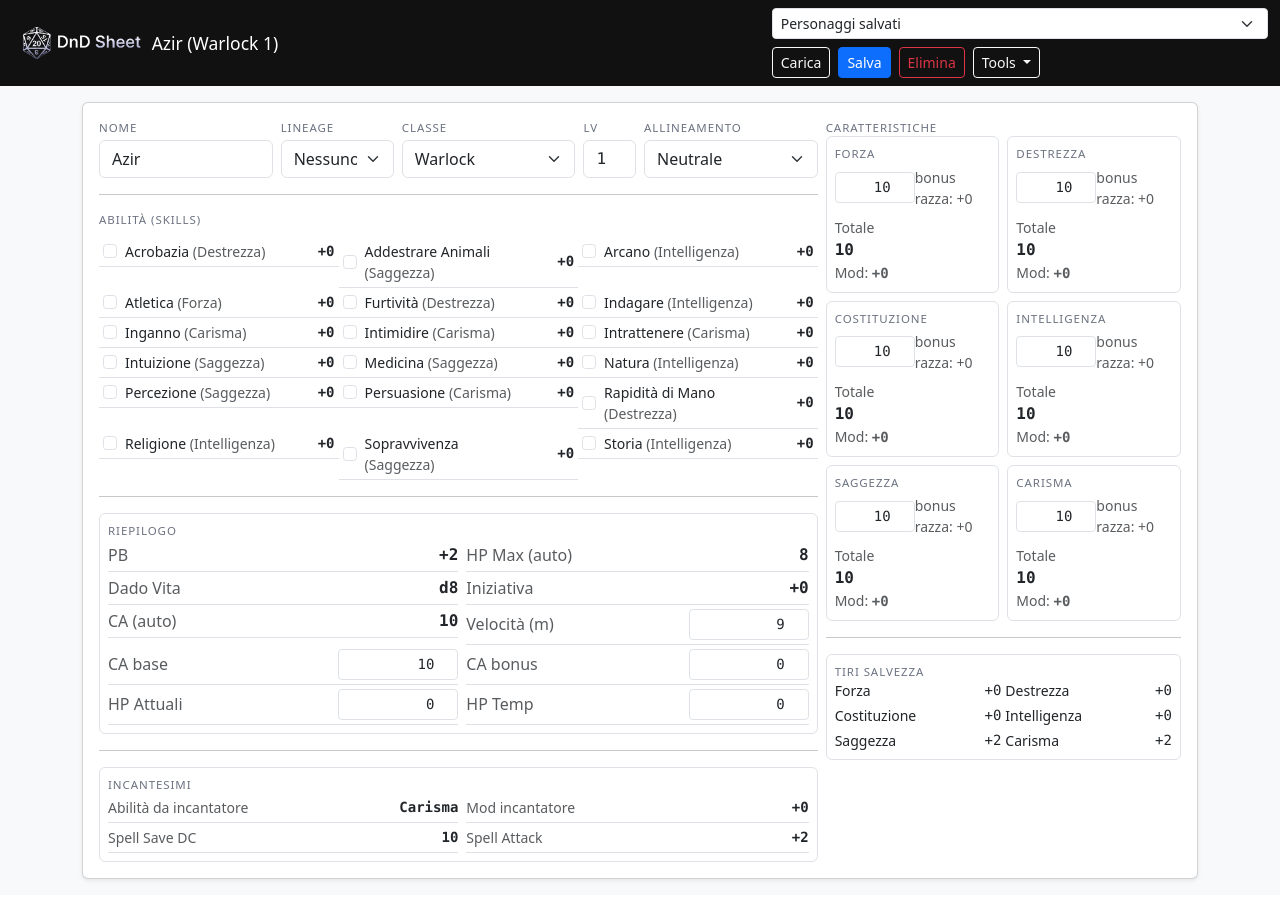
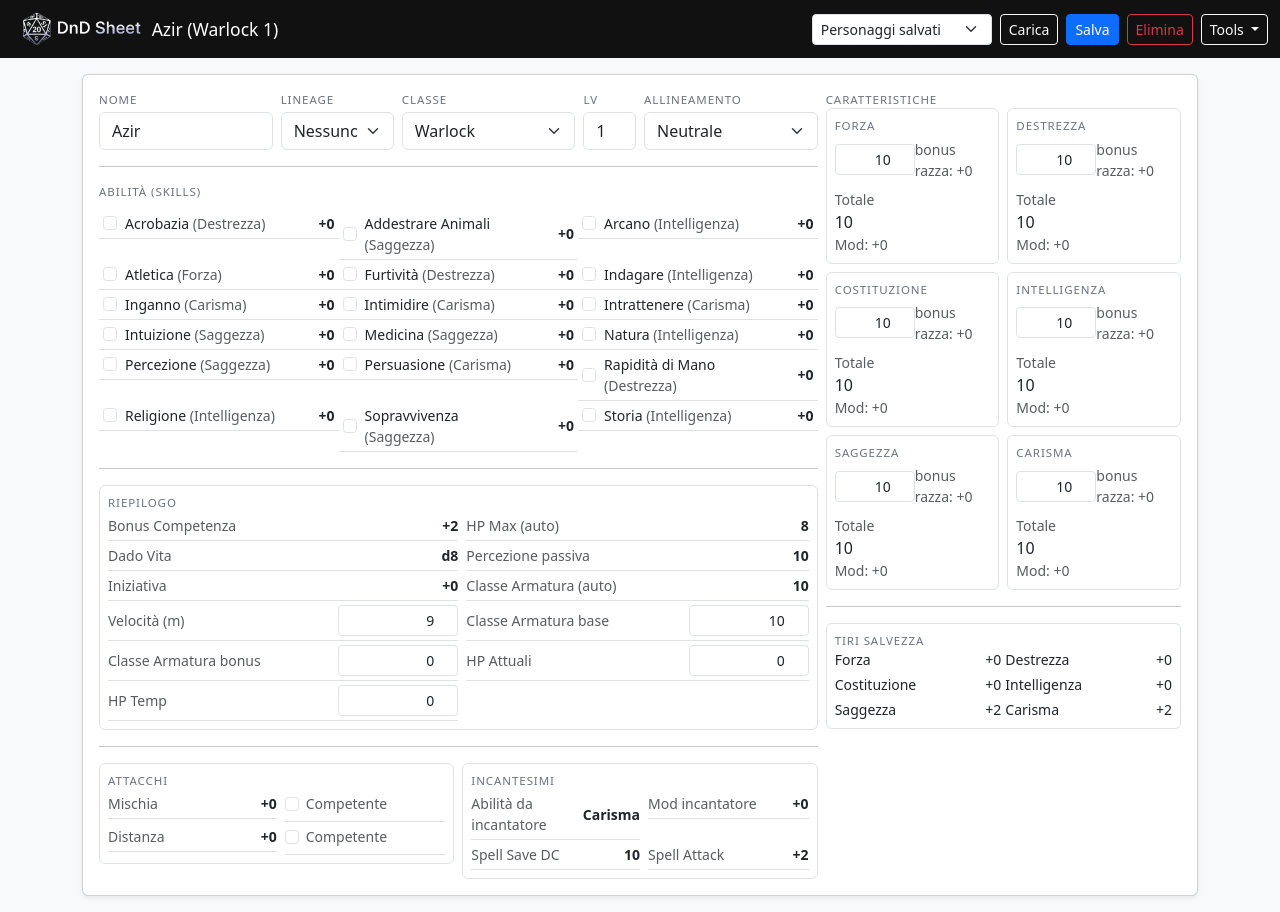
Before and after one commit to mixman1978/dnd-sheet, a Flask app: page / in a window 1280 px wide. Before the commit the page ends 882 px from the top, so only its background shows below. Run offline with Flask 3, Linux system fonts and the light colour scheme; data that the repository does not hold is empty.

Commit message:
UI polish: unify fonts, add passive perception, base attacks, and align cards

```diff
--- a/app.py
+++ b/app.py
@@ -56,6 +56,9 @@ DEFAULT_PG = {
     "ac_base": 10,
     "ac_bonus": 0,
     "speed": 9,
+    # Base attacks (no inventory yet)
+    "atk_prof_melee": False,
+    "atk_prof_ranged": False,
 }
 
 
@@ -135,6 +138,8 @@ def normalize_pg(pg: Any) -> dict:
     pg["ac_base"] = clamp_int(pg.get("ac_base"), 10, 1, 30)
     pg["ac_bonus"] = clamp_int(pg.get("ac_bonus"), 0, -10, 20)
     pg["speed"] = clamp_int(pg.get("speed"), 9, 0, 60)
+    pg["atk_prof_melee"] = bool(pg.get("atk_prof_melee", False))
+    pg["atk_prof_ranged"] = bool(pg.get("atk_prof_ranged", False))
 
     ensure_lineage_state(pg)
     return pg
@@ -199,6 +204,8 @@ def create_app() -> Flask:
             pg["ac_base"] = clamp_int(request.form.get("ac_base"), pg.get("ac_base", 10), 1, 30)
             pg["ac_bonus"] = clamp_int(request.form.get("ac_bonus"), pg.get("ac_bonus", 0), -10, 20)
             pg["speed"] = clamp_int(request.form.get("speed"), pg.get("speed", 9), 0, 60)
+            pg["atk_prof_melee"] = request.form.get("atk_prof_melee") is not None
+            pg["atk_prof_ranged"] = request.form.get("atk_prof_ranged") is not None
 
             # mezzelfo extras (se presenti)
             pg["lineage_extra_stats"] = [
@@ -277,6 +284,14 @@ def create_app() -> Flask:
                 }
             )
 
+        # Passive Perception: 10 + WIS mod + PB if proficient in Percezione
+        wis_mod = mod(totals["sag"])
+        passive_perception = 10 + wis_mod + (pb if "Percezione" in prof_set else 0)
+
+        # Base attacks (no weapon/inventory yet)
+        melee_attack_bonus = mod(totals["for"]) + (pb if pg.get("atk_prof_melee") else 0)
+        ranged_attack_bonus = mod(totals["des"]) + (pb if pg.get("atk_prof_ranged") else 0)
+
         characters = list_characters()
 
         return render_template(
@@ -296,6 +311,9 @@ def create_app() -> Flask:
             ac=ac,
             dex_mod=dex_mod,
             characters=characters,
+            passive_perception=passive_perception,
+            melee_attack_bonus=melee_attack_bonus,
+            ranged_attack_bonus=ranged_attack_bonus,
             spell_ability=spell_ability,
             spell_ability_label=spell_ability_label,
             spell_mod=spell_mod,
--- a/templates/base.html
+++ b/templates/base.html
@@ -7,12 +7,29 @@
 
   <link href="https://cdn.jsdelivr.net/npm/bootstrap@5.3.3/dist/css/bootstrap.min.css" rel="stylesheet">
     <style>
-    .mono { font-family: ui-monospace, SFMono-Regular, Menlo, Monaco, Consolas, "Liberation Mono", "Courier New", monospace; }
+    :root{
+      --app-font: system-ui, -apple-system, "Segoe UI", Roboto, "Helvetica Neue", Arial, "Noto Sans", sans-serif;
+
+      /* forza Bootstrap a usare lo stesso font OVUNQUE */
+      --bs-body-font-family: var(--app-font);
+      --bs-font-sans-serif: var(--app-font);
+    }
+
+    html, body { font-family: var(--app-font) !important; }
+
+    /* forza i componenti più “capricciosi” su Windows */
+    .navbar, .card, .dropdown-menu,
+    .btn, .form-control, .form-select, .input-group-text,
+    table, .table, .list-group, .badge {
+      font-family: var(--app-font) !important;
+    }
+
+    /* numeri allineati ma stesso font */
+    .mono { font-family: inherit !important; font-variant-numeric: tabular-nums; }
+
     .label { font-size: .72rem; text-transform: uppercase; letter-spacing: .08em; color: #6b7280; }
-    .value { font-weight: 700; }
-    /* Prevent file input from overflowing/truncating oddly inside the Tools dropdown */
-    .dropdown-menu .input-group .form-control[type=file] { min-width: 0; }
   </style>
+
   <link rel="icon" href="{{ url_for('static', filename='favicon.ico') }}" sizes="any">
   <link rel="apple-touch-icon" href="{{ url_for('static', filename='apple-touch-icon.png') }}">
 
@@ -41,8 +58,8 @@
     </button>
 
     <div class="collapse navbar-collapse" id="mainNavbar">
-      <div class="ms-auto d-flex align-items-center gap-2 flex-wrap py-2 py-lg-0">
-          <select id="navbar-character-select" class="form-select form-select-sm" style="min-width: 220px;">
+      <div class="ms-auto d-flex align-items-center gap-2 flex-nowrap py-2 py-lg-0">
+          <select id="navbar-character-select" class="form-select form-select-sm" style="min-width: 180px; max-width: 240px;">
             <option value="">Personaggi salvati</option>
             {% for ch in characters or [] %}
               <option value="{{ ch.id }}">{{ ch.name }}</option>
--- a/templates/index.html
+++ b/templates/index.html
@@ -128,12 +128,12 @@
 
         <hr class="my-3">
 
-        <div class="border rounded p-2 bg-white">
+        <div class="border rounded p-2 bg-white summary small">
           <div class="label">Riepilogo</div>
           <div class="row g-0">
             <div class="col-12 col-md-6">
               <div class="d-flex justify-content-between align-items-center py-1 border-bottom">
-                <div class="text-muted">PB</div>
+                <div class="text-muted">Bonus Competenza</div>
                 <div class="mono fw-bold">+{{ pb }}</div>
               </div>
             </div>
@@ -151,17 +151,23 @@
             </div>
             <div class="col-12 col-md-6 ps-md-2">
               <div class="d-flex justify-content-between align-items-center py-1 border-bottom">
+                <div class="text-muted">Percezione passiva</div>
+                <div class="mono fw-bold">{{ passive_perception }}</div>
+              </div>
+            </div>
+            <div class="col-12 col-md-6">
+              <div class="d-flex justify-content-between align-items-center py-1 border-bottom">
                 <div class="text-muted">Iniziativa</div>
                 <div class="mono fw-bold">{{ "%+d"|format(initiative) }}</div>
               </div>
             </div>
-            <div class="col-12 col-md-6">
+            <div class="col-12 col-md-6 ps-md-2">
               <div class="d-flex justify-content-between align-items-center py-1 border-bottom">
-                <div class="text-muted">CA (auto)</div>
+                <div class="text-muted">Classe Armatura (auto)</div>
                 <div class="mono fw-bold">{{ ac }}</div>
               </div>
             </div>
-            <div class="col-12 col-md-6 ps-md-2">
+            <div class="col-12 col-md-6">
               <div class="d-flex justify-content-between align-items-center py-1 border-bottom">
                 <div class="text-muted">Velocit&agrave; (m)</div>
                 <input class="form-control form-control-sm mono text-end" style="max-width:120px"
@@ -170,25 +176,25 @@
                   onkeydown="if(event.key==='Enter'){event.preventDefault(); this.form.submit();}">
               </div>
             </div>
-            <div class="col-12 col-md-6">
+            <div class="col-12 col-md-6 ps-md-2">
               <div class="d-flex justify-content-between align-items-center py-1 border-bottom">
-                <div class="text-muted">CA base</div>
+                <div class="text-muted">Classe Armatura base</div>
                 <input class="form-control form-control-sm mono text-end" style="max-width:120px"
                   type="number" min="1" max="30" name="ac_base" value="{{ pg.ac_base }}"
                   onchange="this.form.submit()" onblur="this.form.submit()"
                   onkeydown="if(event.key==='Enter'){event.preventDefault(); this.form.submit();}">
               </div>
             </div>
-            <div class="col-12 col-md-6 ps-md-2">
+            <div class="col-12 col-md-6">
               <div class="d-flex justify-content-between align-items-center py-1 border-bottom">
-                <div class="text-muted">CA bonus</div>
+                <div class="text-muted">Classe Armatura bonus</div>
                 <input class="form-control form-control-sm mono text-end" style="max-width:120px"
                   type="number" min="-10" max="20" name="ac_bonus" value="{{ pg.ac_bonus }}"
                   onchange="this.form.submit()" onblur="this.form.submit()"
                   onkeydown="if(event.key==='Enter'){event.preventDefault(); this.form.submit();}">
               </div>
             </div>
-            <div class="col-12 col-md-6">
+            <div class="col-12 col-md-6 ps-md-2">
               <div class="d-flex justify-content-between align-items-center py-1 border-bottom">
                 <div class="text-muted">HP Attuali</div>
                 <input class="form-control form-control-sm mono text-end" style="max-width:120px"
@@ -197,7 +203,7 @@
                   onkeydown="if(event.key==='Enter'){event.preventDefault(); this.form.submit();}">
               </div>
             </div>
-            <div class="col-12 col-md-6 ps-md-2">
+            <div class="col-12 col-md-6">
               <div class="d-flex justify-content-between align-items-center py-1 border-bottom">
                 <div class="text-muted">HP Temp</div>
                 <input class="form-control form-control-sm mono text-end" style="max-width:120px"
@@ -209,8 +215,59 @@
           </div>
         </div>
 
+        <hr class="my-3">
+        <div class="row g-2">
+          <div class="col-12 {% if spell_ability %}col-lg-6{% endif %}">
+            <div class="border rounded p-2 bg-white small">
+              <div class="label">Attacchi</div>
+              <div class="row g-0">
+                <div class="col-12 col-md-6">
+                  <div class="d-flex justify-content-between align-items-center py-1 border-bottom">
+                    <div class="text-muted">Mischia</div>
+                    <div class="mono fw-bold">{{ "%+d"|format(melee_attack_bonus) }}</div>
+                  </div>
+                </div>
+                <div class="col-12 col-md-6 ps-md-2">
+                  <div class="d-flex justify-content-between align-items-center py-1 border-bottom">
+                    <div class="form-check m-0">
+                      <input
+                        class="form-check-input"
+                        type="checkbox"
+                        id="atk-prof-melee"
+                        name="atk_prof_melee"
+                        onchange="this.form.submit()"
+                        {% if pg.atk_prof_melee %}checked{% endif %}
+                      >
+                      <label class="form-check-label text-muted" for="atk-prof-melee">Competente</label>
+                    </div>
+                  </div>
+                </div>
+                <div class="col-12 col-md-6">
+                  <div class="d-flex justify-content-between align-items-center py-1 border-bottom">
+                    <div class="text-muted">Distanza</div>
+                    <div class="mono fw-bold">{{ "%+d"|format(ranged_attack_bonus) }}</div>
+                  </div>
+                </div>
+                <div class="col-12 col-md-6 ps-md-2">
+                  <div class="d-flex justify-content-between align-items-center py-1 border-bottom">
+                    <div class="form-check m-0">
+                      <input
+                        class="form-check-input"
+                        type="checkbox"
+                        id="atk-prof-ranged"
+                        name="atk_prof_ranged"
+                        onchange="this.form.submit()"
+                        {% if pg.atk_prof_ranged %}checked{% endif %}
+                      >
+                      <label class="form-check-label text-muted" for="atk-prof-ranged">Competente</label>
+                    </div>
+                  </div>
+                </div>
+              </div>
+            </div>
+          </div>
           {% if spell_ability %}
-          <hr class="my-3">
+            <div class="col-12 col-lg-6">
               <div class="border rounded p-2 bg-white">
                 <div class="label">Incantesimi</div>
                 <div class="row g-0 small">
@@ -240,7 +297,9 @@
                   </div>
                 </div>
               </div>
+            </div>
           {% endif %}
+        </div>
       </div>
 
       <div class="col-12 col-lg-4">
```
Lines whose indentation alone changed are shown as unchanged.
